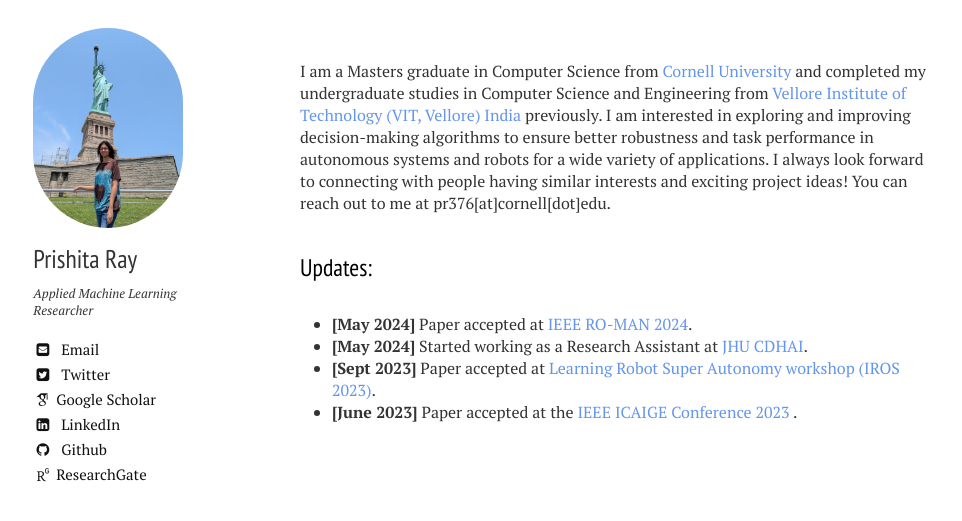
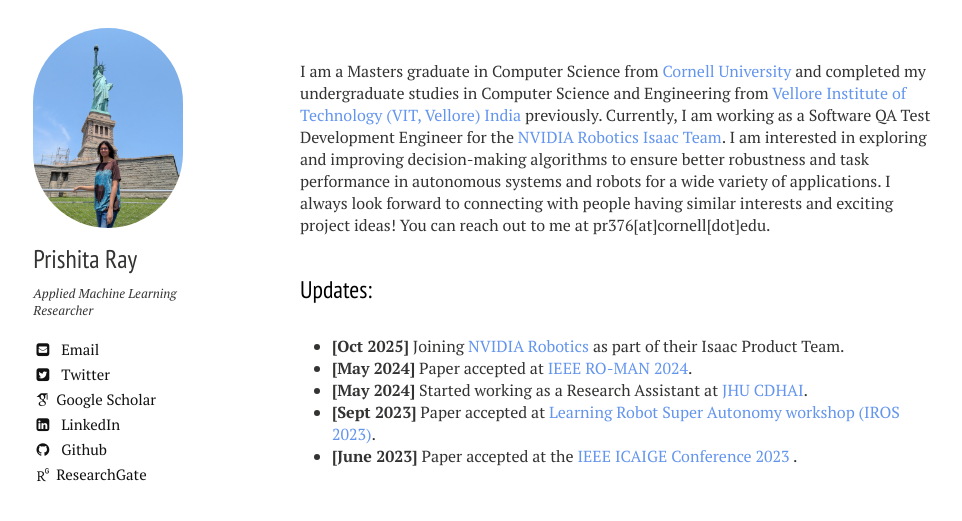
Before and after one commit to PRISHIta123/PRISHIta123.github.io, a Jekyll site: the page built from index.md, in a window 1280 px wide, cut to the strip 104-625 px from the top of the page. Shown: the whole strip, without its empty margins (20-982 px from the left). Built offline with Jekyll 4.4.1, drawn with Linux system fonts in a browser that asks for light colours; nearby versions of some CDN libraries; some web fonts are replaced.

Commit message:
Add new position

```diff
--- a/index.md
+++ b/index.md
@@ -5,12 +5,13 @@
 menuorder: 1
 ---
 
-I am a Masters graduate in Computer Science from <a href="https://www.cornell.edu/" style="color: cornflowerblue">Cornell University</a> and completed my undergraduate studies in Computer Science and Engineering from <a href="https://vit.ac.in" style="color: cornflowerblue">Vellore Institute of Technology (VIT, Vellore) India</a> previously. I am interested in exploring and improving decision-making algorithms to ensure better robustness and task performance in autonomous systems and robots for a wide variety of applications. I always look forward to connecting with people having similar interests and exciting project ideas! You can reach out to me at pr376[at]cornell[dot]edu.
+I am a Masters graduate in Computer Science from <a href="https://www.cornell.edu/" style="color: cornflowerblue">Cornell University</a> and completed my undergraduate studies in Computer Science and Engineering from <a href="https://vit.ac.in" style="color: cornflowerblue">Vellore Institute of Technology (VIT, Vellore) India</a> previously. Currently, I am working as a Software QA Test Development Engineer for the <a href="https://developer.nvidia.com/isaac" style="color: cornflowerblue">NVIDIA Robotics Isaac Team</a>. I am interested in exploring and improving decision-making algorithms to ensure better robustness and task performance in autonomous systems and robots for a wide variety of applications. I always look forward to connecting with people having similar interests and exciting project ideas! You can reach out to me at pr376[at]cornell[dot]edu.
 
 
 
 ## Updates:
 
+- **[Oct 2025]** Joining <a href="https://developer.nvidia.com/isaac" style="color: cornflowerblue">NVIDIA Robotics</a> as part of their Isaac Product Team.
 - **[May 2024]** Paper accepted at  <a href="https://www.ro-man2024.org/" style="color: cornflowerblue">IEEE RO-MAN 2024</a>.
 - **[May 2024]** Started working as a Research Assistant at <a href="https://carey.jhu.edu/cdhai" style="color: cornflowerblue">JHU CDHAI</a>.
 - **[Sept 2023]** Paper accepted at <a href="https://wp.nyu.edu/workshopiros2023superautonomy/" style="color: cornflowerblue">Learning Robot Super Autonomy workshop (IROS 2023)</a>.
```
